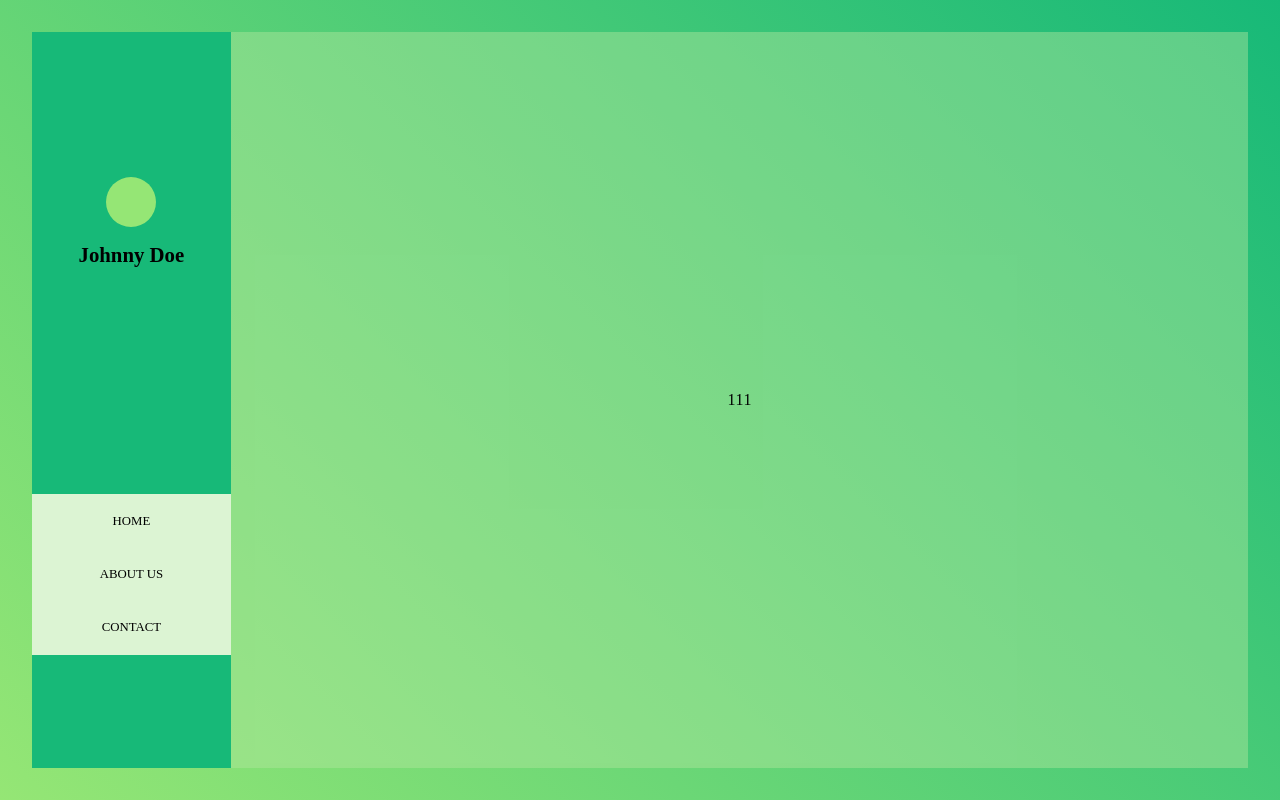
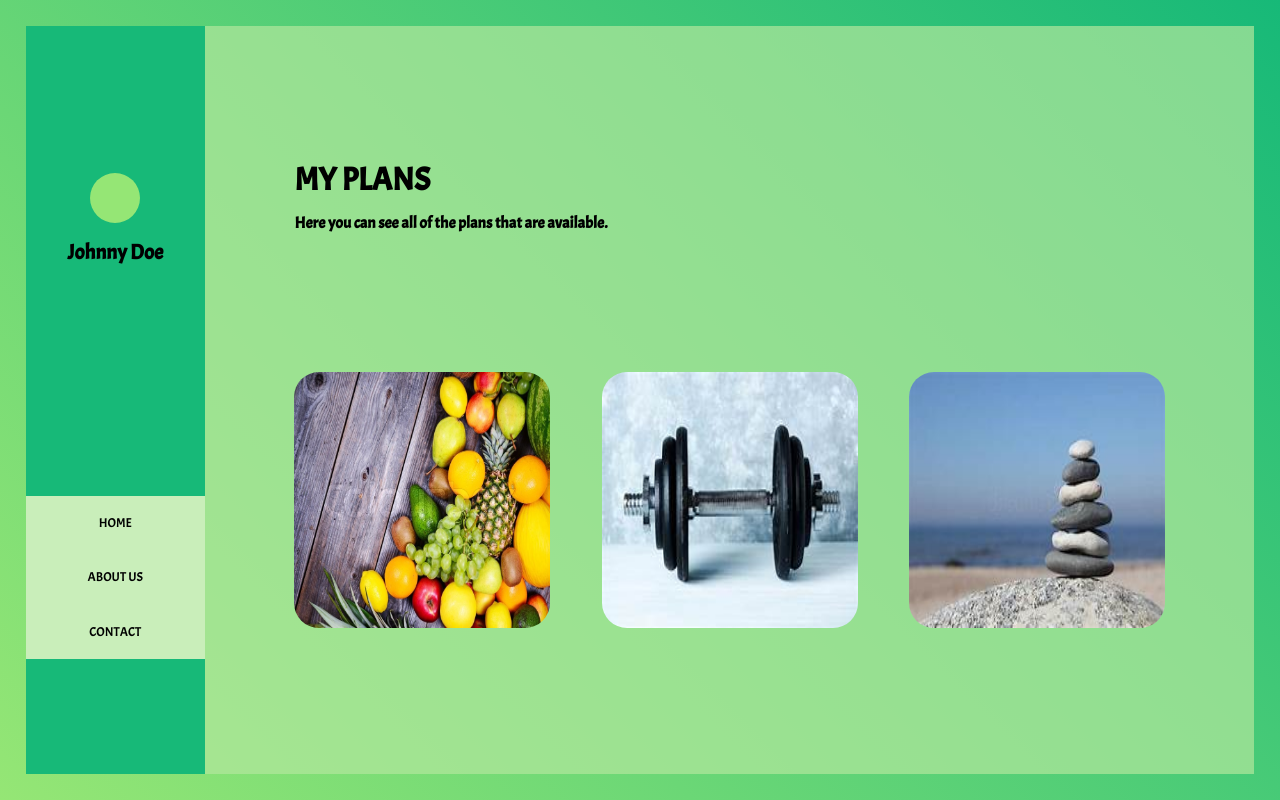
Before and after one commit to nikitaprodanov/WEBDesignFinalProjecct, a website: page home.html in a window 1280 px wide. Drawn offline with Linux system fonts and the light colour scheme.

Commit message:
Home page is ready

```diff
--- a/home.html
+++ b/home.html
@@ -5,6 +5,9 @@
         <meta name="viewport" content="width=device-width, initial-scale=1.0">
         <link rel="stylesheet" href="./css/home/home.css">
         <title>HOME</title>
+        <style>
+            @import url('https://fonts.googleapis.com/css?family=Acme:400,700');
+        </style>
     </head>
     <body>
 
@@ -31,18 +34,27 @@
 
         <div class="main-section">
 
+            <div class="home-text">
+                <h1>my plans</h1>
+                <p>Here you can see all of the plans that are available.
+                </p>
+            </div>
+
             <div class="training-cards">
 
                 <div class="card">
-                    1
+                    <div class="title">My Meals</div>
+                    <img src="./images/foods.jpg" alt="">
                 </div>
 
                 <div class="card">
-                    1
+                    <div class="title">My Trainings</div>
+                    <img src="./images/training.jpeg" alt="">
                 </div>
 
                 <div class="card">
-                    1
+                    <div class="title">My Stretching </div>
+                    <img src="./images/stones.jpeg" alt="">
                 </div>
 
             </div>
--- a/scss/home/_home-body.scss
+++ b/scss/home/_home-body.scss
@@ -10,6 +10,6 @@ body{
     @include desktop {
         display: flex;
         width: 100%;
-        padding: 2em;
+        padding: 2vw;
     }
 }
--- a/scss/home/_home-main.scss
+++ b/scss/home/_home-main.scss
@@ -3,16 +3,31 @@
     padding: 1em 1.4em;
     display: flex;
     flex-direction: column;
-    justify-content: center;
+    justify-content: space-around;
+
+    .home-text {
+        margin-left: 20vw;
+        display: flex;
+        flex-direction: column;
+        justify-content: space-around;
+
+        @import 'home-text-main';
+
+        @include desktop {
+            margin-left: 2vw;
+        }
+    }
 
     .training-cards {
         display: flex;
         flex-direction: column;
         align-items: center;
 
+        @import 'home-training-card';
+
         @include desktop {
             flex-direction: row;
-            justify-content: center;
+            justify-content: space-around;
         }
     }
 
--- a/scss/home/_home-maps.scss
+++ b/scss/home/_home-maps.scss
@@ -6,7 +6,7 @@ $colors: (
     primary: #95e675,
     secondary: #17b978,
     text: #000,
-    light-primary: rgba(178, 231, 157, 0.45),
+    light-primary: rgba(178, 231, 157, 0.7),
     footer: #589D3C,
     card-content: #53A1A8,
     card-contrast: #086972,
--- /dev/null
+++ b/scss/home/_home-text-main.scss
@@ -0,0 +1,9 @@
+h1 {
+    margin: 1vw 1vw 1vw 0px;
+    font-weight: bolder;
+    text-transform: uppercase;
+}
+
+p {
+    font-weight: bold;
+}
--- /dev/null
+++ b/scss/home/_home-training-card.scss
@@ -0,0 +1,50 @@
+.card {
+    width: 50vw;
+    height: 50vw;
+    margin: 5vw;
+    border-radius: 25px;
+
+    img {
+        height: 100%;
+        width: 100%;
+        border-radius: 25px;
+    }
+
+    .title {
+       display: none;
+    }
+
+    @include desktop {
+        width: 20vw;
+        height: 20vw;
+        margin: 2vw;
+
+        .title {
+            display: none;
+            transition: 5s;
+        }
+
+    }
+}
+
+.card:hover {
+    .title {
+        display: block;
+        height: 12vw;
+        width: 50vw;
+        text-align: center;
+        background-color: color(light-primary);
+        border-radius: 25px;
+        position: absolute;
+        text-transform: uppercase;
+        font-weight: bold;
+    }
+
+    @include desktop {
+        .title {
+            display: block;
+            width: 20vw;
+            height: 5vw;
+        }
+    }
+}
```
Also changed, not shown: css/home/home.css, images/foods.jpg (added), images/stones.jpeg (added), images/training.jpeg (added).
